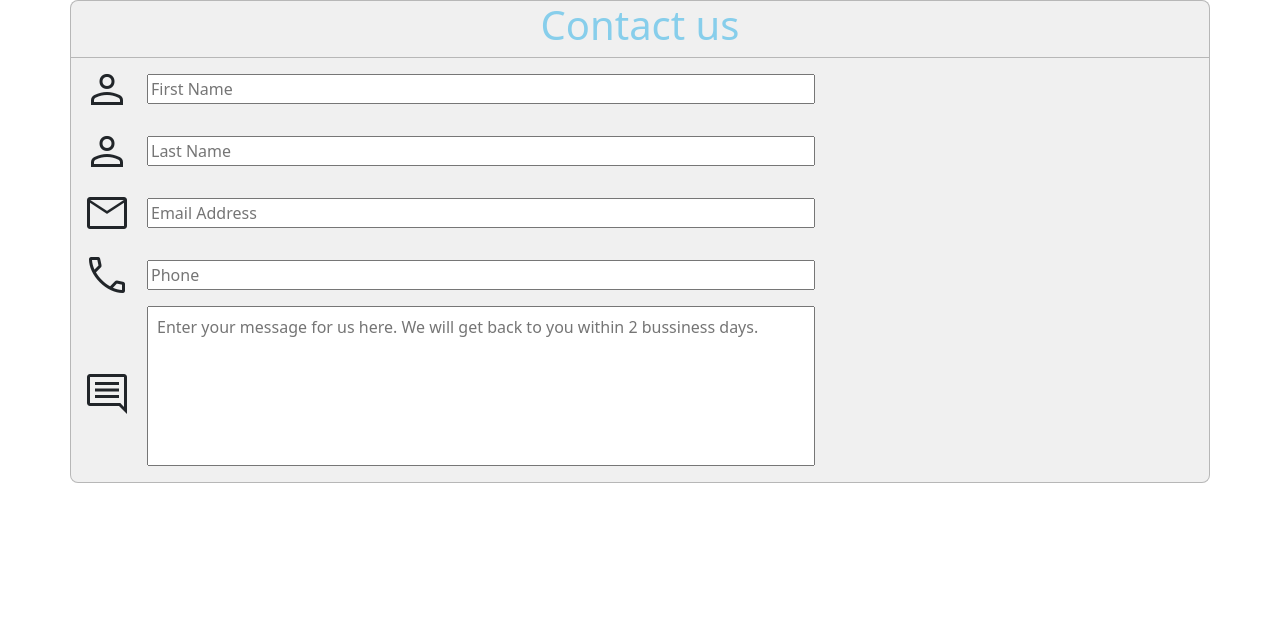
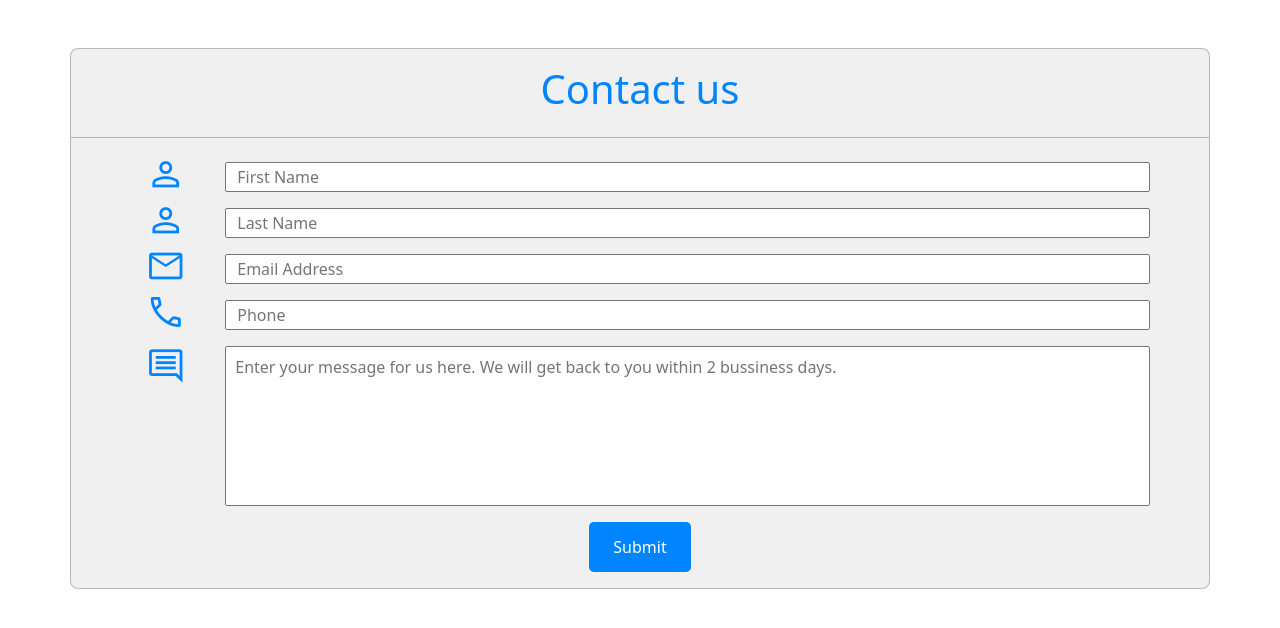
Before and after one commit to RobertoCarrera/rcsm-bc-bootstrap1-19_06_2023, a plain HTML site: page Ejercicio2/index.html in a window 1280 px wide. Drawn offline with nearby package versions, Linux system fonts and the light colour scheme.

Commit message:
Acabado, falta optimizar css y comentar ambos

```diff
--- a/Ejercicio2/css/styles.css
+++ b/Ejercicio2/css/styles.css
@@ -5,35 +5,75 @@
 }
 
 .contact_section_title{
-    color: skyblue;
+    color: rgb(0, 132, 255);
     border-bottom: 1px solid rgba(128, 128, 128, 0.5);
 }
 
 .material-symbols-outlined{
-    font-size: 3em;
+    color: rgb(0, 132, 255);
+    font-size: 2.5em;
 }
-.contact_input{
-    display: flex;
-    align-items: center;
+body > div > div:nth-child(6) {
+
+    margin-top: 0.5em;
 }
-
 .contact_input input{
-    margin: 1em;
-    width: 60%;
+    width: 100%;
 }
 
 .contact_input input::placeholder{
-    margin-left: 0.5em;
+    padding-left: 0.5em;
 }
 
-.contact_input:last-child input{
+.contact_input_container:nth-of-type(6) .contact_input input{
     height: 10em;
-    margin: 0 1em 1em;
 }
 
-.contact_input:last-child input::placeholder{
+.contact_input_container:nth-of-type(6) .contact_input input::placeholder{
     position: absolute;
     top: 0;
     left: 0;
-    margin: 0.5em;
+    padding: 0.5em;
 }
+
+.contact_button button{
+    background-color: rgb(0, 132, 255);
+    color: white;
+    border-radius: 0.3em;
+    border: none;
+    padding: 0.8em 1.5em;
+}
+
+.contact_button button:hover {
+    background-color: black;
+}
+
+@media (max-width: 975px) {
+    .contact_input_container:nth-of-type(6) .contact_input input::placeholder {
+        font-size: 12px;
+        }
+    }
+
+@media (max-width: 768px) {
+    .contact_input_container{
+        margin: 1em;
+    }
+    .contact_input_container .col-2 .material-symbols-outlined{
+        font-size: 1.5em;
+    }
+    .contact_input_container .contact_input input::placeholder{
+        font-size: 14px;
+    }
+    .contact_input_container:nth-of-type(6) .contact_input input::placeholder {
+        font-size: 10px;
+    }
+}
+
+@media (max-width: 465px) {
+    .contact_input_container .contact_input input::placeholder{
+        font-size: 12px;
+    }
+    .contact_input_container:nth-of-type(6) .contact_input input::placeholder {
+        font-size: 8px;
+    }
+}
--- a/Ejercicio2/index.html
+++ b/Ejercicio2/index.html
@@ -9,42 +9,69 @@
         <title>Ejercicio 2</title>
     </head>
     <body>
-        <div class="container text-center form_section">
-            <div class="row contact_section_title">
+        <div class="container mt-5 text-center form_section">
+            <div class="row p-3 contact_section_title">
                 <div class="col-12">
                     <h1>Contact us</h1>
                 </div>
+
             </div>
-            <div class="row justify-content-center contact_section_inputs">
-                <div class="col-12 contact_input">
+            <div class="row mt-3 justify-content-center align-items-center text-right contact_input_container">
+                <div class="col-2 col-sm-1">
                     <span class="material-symbols-outlined">
                         person
                     </span>
+                </div>
+                <div class="col-10 .col-md-8 contact_input">
                     <input type="text" placeholder="First Name"/>
                 </div>
-                <div class="col-12 contact_input">
+            </div>
+            <div class="row justify-content-center align-items-center contact_input_container">
+                <div class="col-2 col-sm-1">
                     <span class="material-symbols-outlined">
                         person
                     </span>
+                </div>
+                <div class="col-10 .col-md-8 contact_input">
                     <input type="text" placeholder="Last Name"/>
                 </div>
-                <div class="col-12 contact_input">
+            </div>
+            <div class="row justify-content-center align-items-center contact_input_container">
+                <div class="col-2 col-sm-1">
                     <span class="material-symbols-outlined">
                         mail
                     </span>
+                </div>
+                <div class="col-10 .col-md-8 contact_input">
                     <input type="email" placeholder="Email Address"/>
                 </div>
-                <div class="col-12 contact_input">
+            </div>
+            <div class="row justify-content-center align-items-center contact_input_container">
+                <div class="col-2 col-sm-1">
                     <span class="material-symbols-outlined">
                         call
                     </span>
+                </div>
+                <div class="col-10 .col-md-8 contact_input">
                     <input type="text" placeholder="Phone"/>
                 </div>
-                <div class="col-12 contact_input">
+            </div>
+            <div class="row justify-content-center align-items-center contact_input_container">
+                <!-- El align-self-start mantiene el icono arriba, como en el ejemplo -->
+                <div class="col-2 col-sm-1 align-self-start">
                     <span class="material-symbols-outlined">
                         comment
                     </span>
+                </div>
+                <div class="col-10 .col-md-8 contact_input">
                     <input type="text" placeholder="Enter your message for us here. We will get back to you within 2 bussiness days."/>
+                </div>
+            </div>
+            <div class="row m-3">
+                <div class="col">
+                    <div class = "contact_button">
+                        <button type="submit">Submit</button>
+                    </div>
                 </div>
             </div>
         </div>
```
Also changed, not shown: Ejercicio1/css/styles.css (+9 -2 lines).
